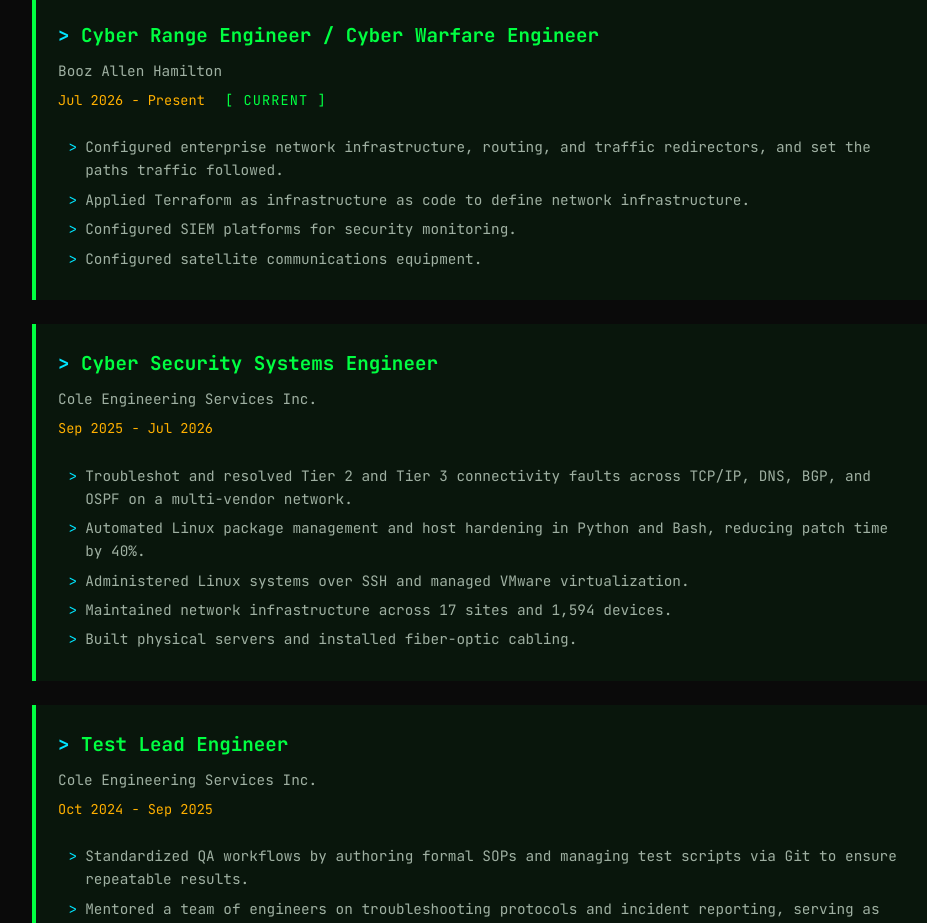
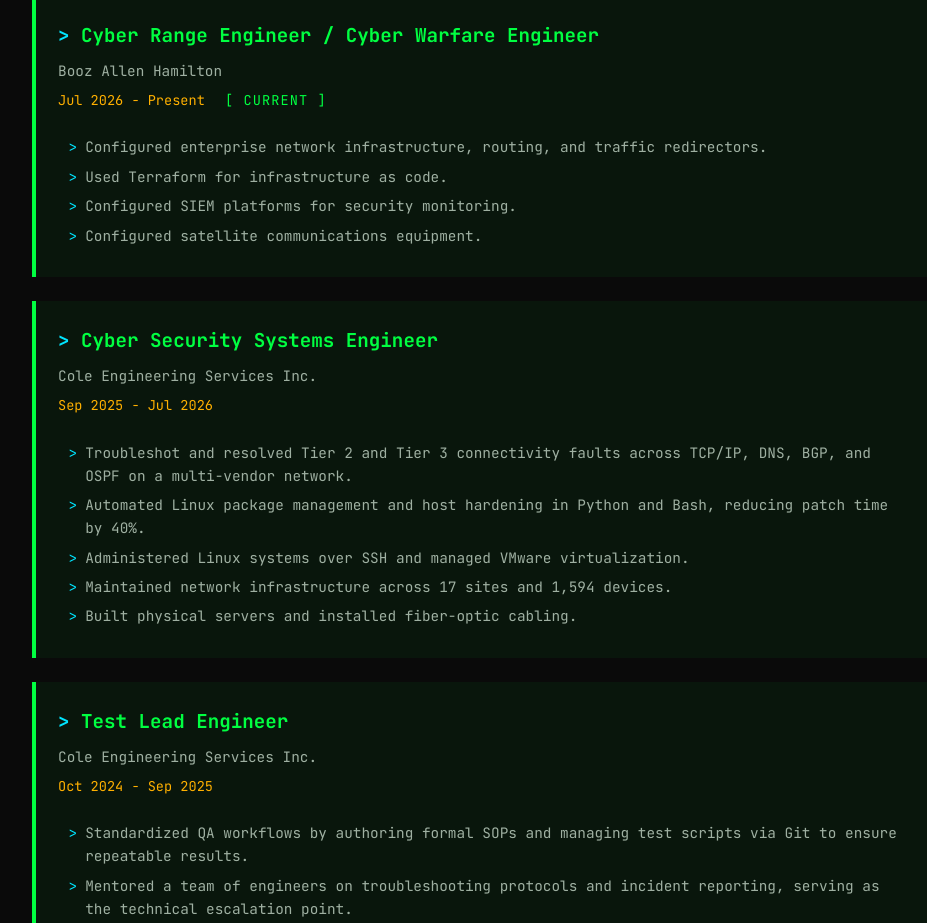
Before and after one commit to mcoco35/mason-coco-portfolio, a React (Create React App) app: page / in a window 1280 px wide. Shown: the part 1520-2443 px from the top of the page, without its empty margins (158-1085 px from the left). Built offline with nearby package versions, Linux system fonts and the light colour scheme.

Commit message:
Narrow Terraform and routing wording to confirmed facts
State Terraform only as infrastructure-as-code use, and drop the extra claim that routing configuration set traffic paths.

Co-authored-by: Mason Coco <mcoco35@users.noreply.github.com>

```diff
--- a/src/App.js
+++ b/src/App.js
@@ -246,8 +246,8 @@ function App() {
               <p className="institution">Booz Allen Hamilton</p>
               <p className="dates">Jul 2026 - Present <span className="role-status">[ CURRENT ]</span></p>
               <ul>
-                <li>Configured enterprise network infrastructure, routing, and traffic redirectors, and set the paths traffic followed.</li>
-                <li>Applied Terraform as infrastructure as code to define network infrastructure.</li>
+                <li>Configured enterprise network infrastructure, routing, and traffic redirectors.</li>
+                <li>Used Terraform for infrastructure as code.</li>
                 <li>Configured SIEM platforms for security monitoring.</li>
                 <li>Configured satellite communications equipment.</li>
               </ul>
```
Also changed, not shown: cv2.txt, 1 other file (tests, documents, lock files or other folders).
